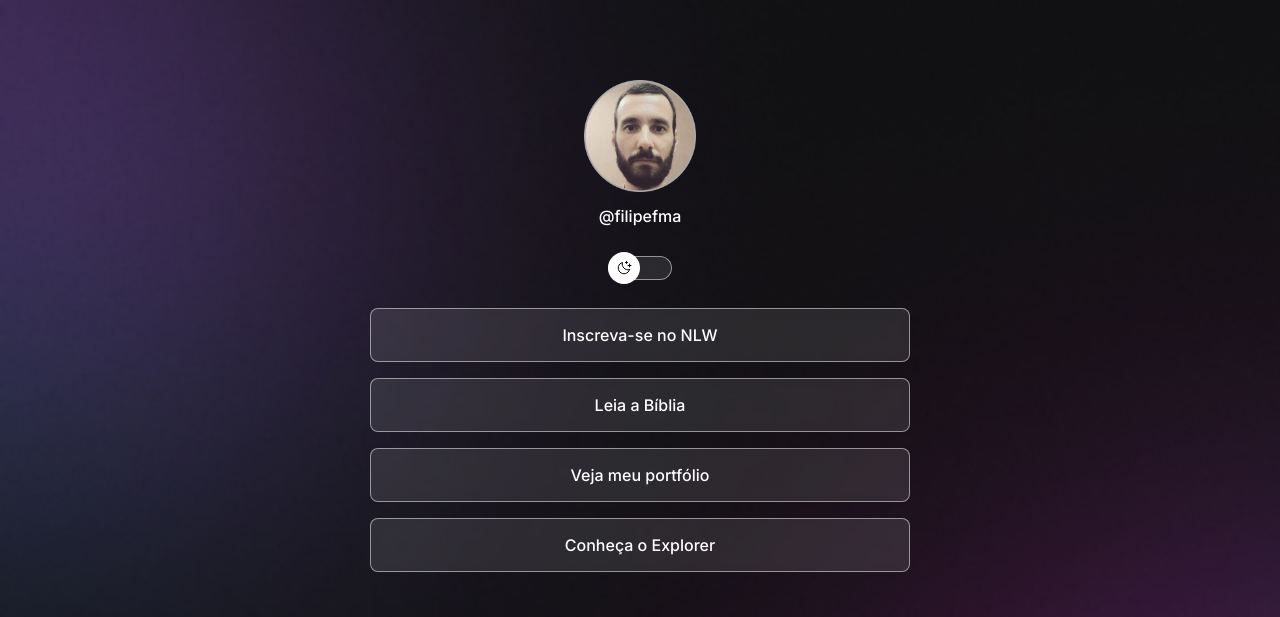
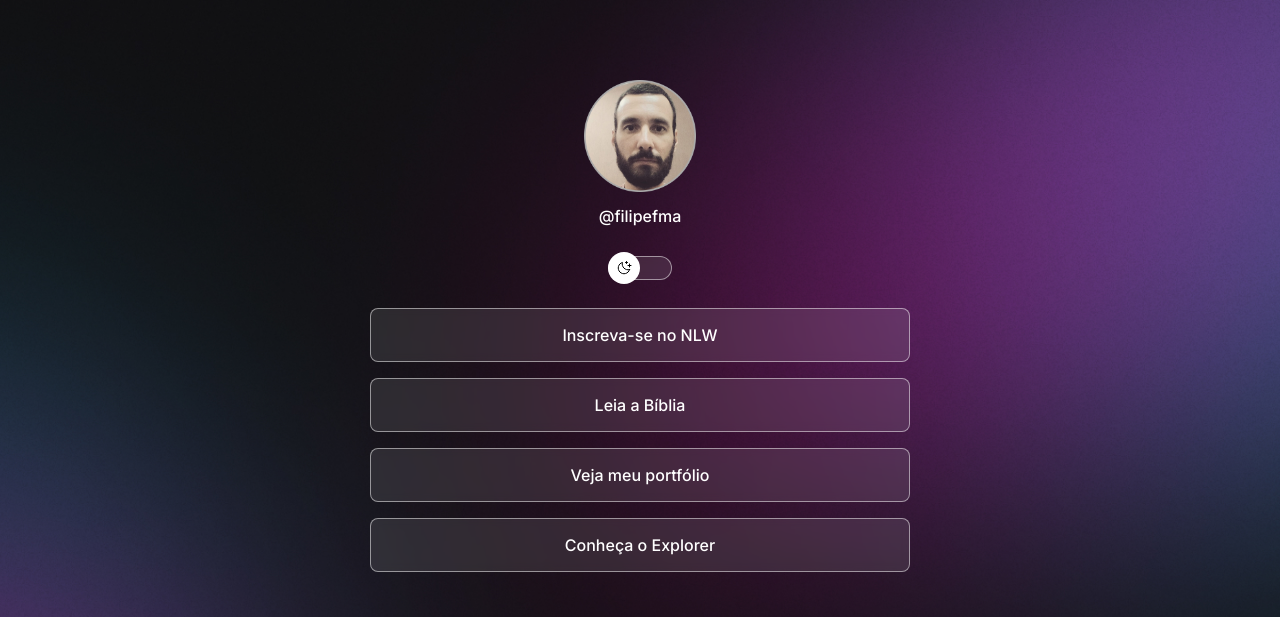
Before and after one commit to filipefma/projeto-rocketseat, a plain HTML site: page index.html in a window 1280 px wide. Shown: the top 617 px of the page. Drawn offline with nearby package versions, Linux system fonts and the light colour scheme.

Commit message:
change background based on media queries

```diff
--- a/style.css
+++ b/style.css
@@ -33,6 +33,7 @@ body {
   /*Escrevendo o código acima em shorthand:display:
   background: color image repeat position/size*/
   background: var(--bg-url) no-repeat top center/cover;
+  height: 100vh;
 }
 
 body * {
@@ -153,3 +154,14 @@ footer {
   font-size: 14px;
   padding: 24px 0;
 }
+
+/* media queries*/
+
+@media (min-width: 700px) { /*ou seja, passou de 700px adote os parâmetros abaixo*/
+  :root {
+    --bg-url: url(./assets/bg-desktop.jpg);
+  }
+  .light {
+    --bg-url: url(./assets/bg-desktop-light.jpg);
+  }
+}
```
